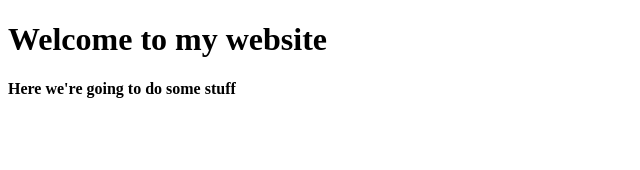
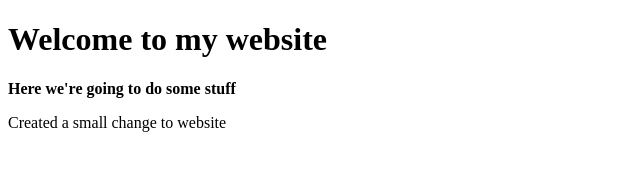
Before and after one commit to tboulund/ContinousDeliveryDemo, a plain HTML site: page web/index.html in a window 1280 px wide. Shown: the whole page, without its empty margins (0-640 px from the left). Drawn offline with Linux system fonts and the light colour scheme.

Commit message:
Website change

```diff
--- a/web/index.html
+++ b/web/index.html
@@ -8,5 +8,6 @@
 <body>
     <h1>Welcome to my website</h1>
     <b>Here we're going to do some stuff</b>
+    <p>Created a small change to website</p>
 </body>
 </html>
```
